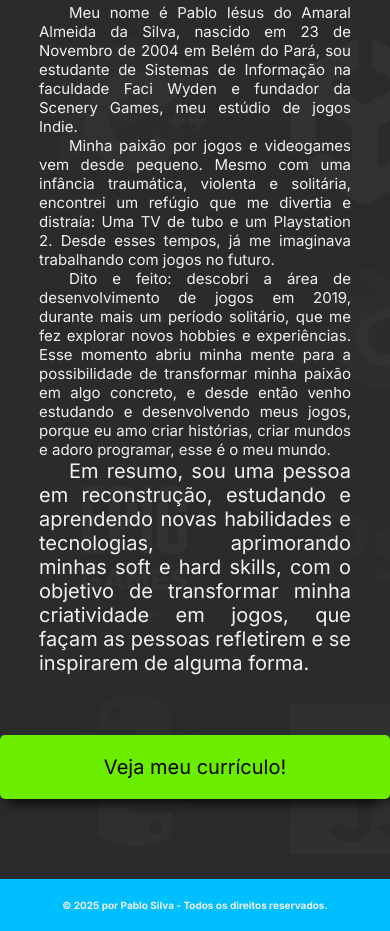
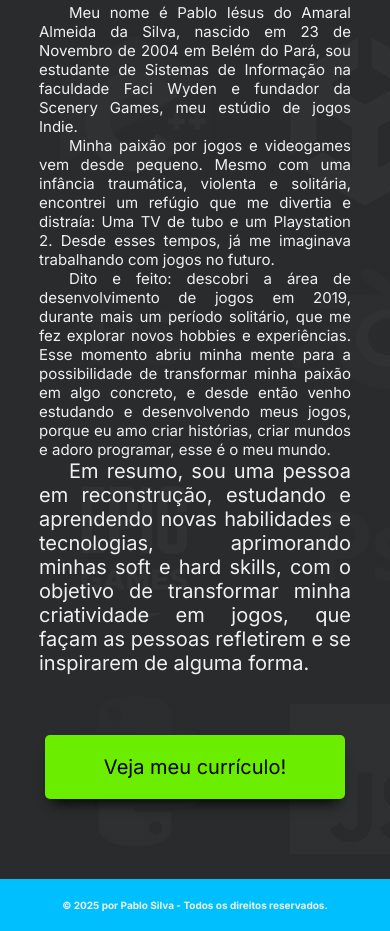
Before and after one commit to pablosilva2004/MeuSitePessoal, a plain HTML site: page index.html in a window 390 px wide. Shown: the part 408-1339 px from the top of the page. Drawn offline with Linux system fonts and the light colour scheme; a web font is replaced by a local one.

Commit message:
Versão 1.0
Eis aqui a versão 1.0 do meu site!

Seções definidas e todas as páginas construídas e responsivas.

Bom, vai com uma foto genérica como apresentação, eu não estou me sentindo confiante de colocar uma foto minha.

Muito obrigado ao Msc. Paulo Tássio pela oportunidade.

Edit 1: Correção de erro da logo verde da Scenery Games.
Edit 2: Responsividade do botão corrigida.

```diff
--- a/assets/css/curriculo-style.css
+++ b/assets/css/curriculo-style.css
@@ -280,6 +280,7 @@ body {
     }
     .botao-scenery {
         padding: 20px;
+        max-width: 300px;
         font-size: 15px;
     }
 
--- a/assets/css/style.css
+++ b/assets/css/style.css
@@ -273,22 +273,25 @@ body {
 
 .botao-curriculo {
     display: flex;
+    position: relative;
     justify-content: center;
     max-width: 400px;
     width: 100%;
     margin: 40px auto;
     padding: 40px;
+
+    border-style: none;
+    border-radius: 5px;
     box-sizing: border-box;
+    background-color: #6bed00;
 
-    border-radius: 5px;
-    border-style: none;
-    color: #000;
-    background-color: #6bed00;
-    box-shadow: 0px 10px 13px -7px #000000, 5px 5px 2px 2px rgba(0,0,0,0);
-
-    font-size: 30px;
+    font-size: 25px;
+    white-space: nowrap;
     text-align: center;
     text-decoration: none;
+    color: #000;
+
+    box-shadow: 0px 10px 13px -7px #000000, 5px 5px 2px 2px rgba(0,0,0,0);
 }
 /* ============================================================ */
 
@@ -346,6 +349,7 @@ body {
 
     .botao-curriculo {
         padding: 20px;
+        max-width: 300px;
         font-size: 20px;
     }
 
```
Also changed, not shown: assets/css/scenery-style.css (+7 -0 lines).
